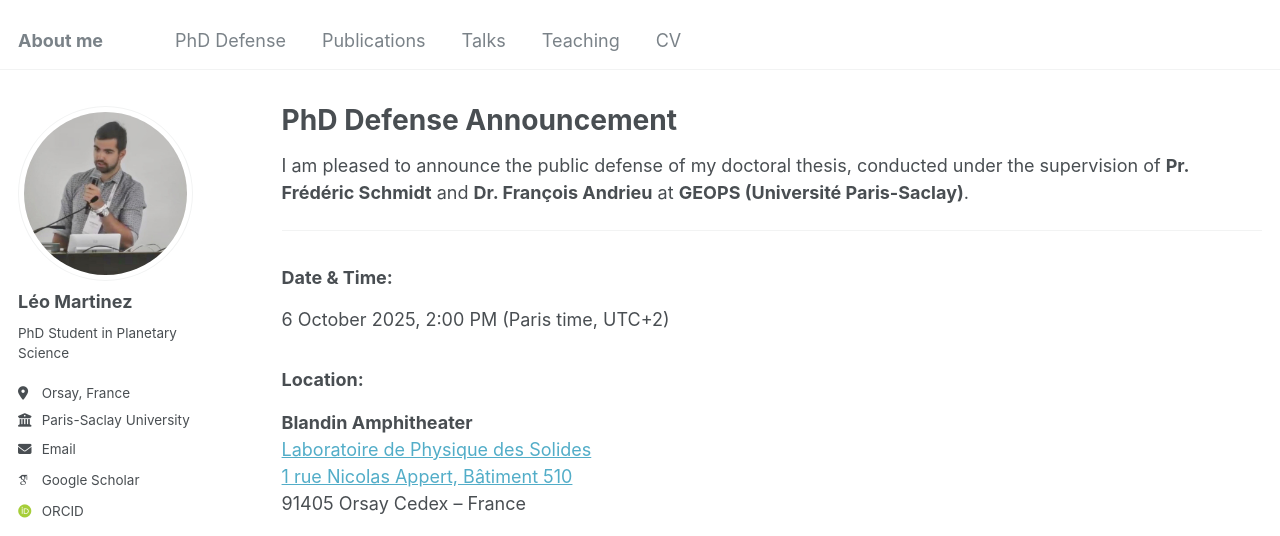
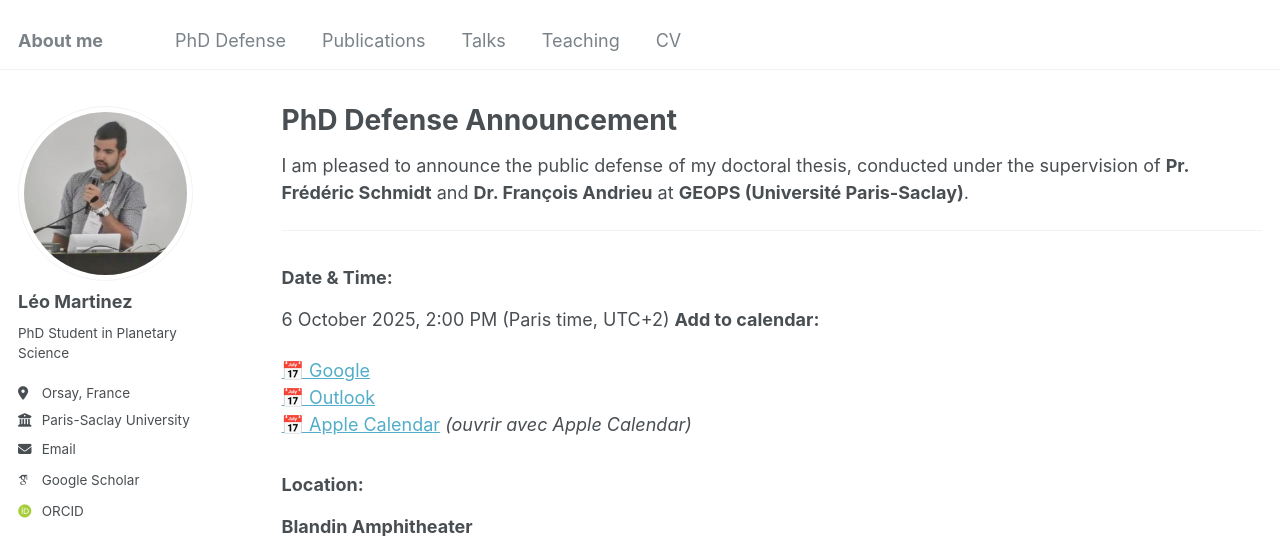
Before and after one commit to leomrtinez/leomrtinez.github.io, a Jekyll site: the page built from _pages/PhD_defense.md, in a window 1280 px wide and 900 px high, cut to the strip 0-536 px from the top of the window. Built offline with Jekyll 4.4.1, drawn with Linux system fonts in a browser that asks for light colours; some web fonts are replaced.

Commit message:
Update PhD_defense.md

```diff
--- a/_pages/PhD_defense.md
+++ b/_pages/PhD_defense.md
@@ -15,6 +15,13 @@ I am pleased to announce the public defense of my doctoral thesis, conducted und
 
 ### Date & Time:
 6 October 2025, 2:00 PM (Paris time, UTC+2)
+**Add to calendar:**
+
+[📅 Google](https://calendar.google.com/calendar/render?action=TEMPLATE&text=PhD+Defense+Léo+Martinez&dates=20251006T120000Z/20251006T160000Z&details=PhD+Defense+under+the+supervision+of+Prof.+Frédéric+Schmidt+and+Dr.+François+Andrieu+at+GEOPS+(Université+Paris-Saclay).+Join+via+Zoom:+https://universite-paris-saclay-fr.zoom.us/j/93874359215pwd=8HtlagOW527a09Ha36V3OxPGl9F8BY.1&location=Amphithéâtre+Blandin,+Laboratoire+de+Physique+des+Solides,+1+Rue+Nicolas+Appert,+91405+Orsay+Cedex,+France)
+[📅 Outlook](https://outlook.live.com/calendar/0/deeplink/compose?subject=PhD%20Defense%20Léo%20Martinez&body=PhD%20Defense%20under%20the%20supervision%20of%20Prof.%20Frédéric%20Schmidt%20and%20Dr.%20François%20Andrieu%20at%20GEOPS%20(Université%20Paris-Saclay).%20Join%20via%20Zoom:%20https://universite-paris-saclay-fr.zoom.us/j/93874359215pwd=8HtlagOW527a09Ha36V3OxPGl9F8BY.1&startdt=2025-10-06T12:00:00Z&enddt=2025-10-06T16:00:00Z&location=Amphithéâtre%20Blandin,%20Laboratoire%20de%20Physique%20des%20Solides,%201%20Rue%20Nicolas%20Appert,%2091405%20Orsay%20Cedex,%20France)
+[📅 Apple Calendar](https://www.google.com/calendar/render?action=TEMPLATE&text=PhD+Defense+Léo+Martinez&dates=20251006T120000Z/20251006T160000Z&details=PhD%20Defense...&location=Orsay) *(ouvrir avec Apple Calendar)*
+
+
 
 ### Location:
 **Blandin Amphitheater**
```
